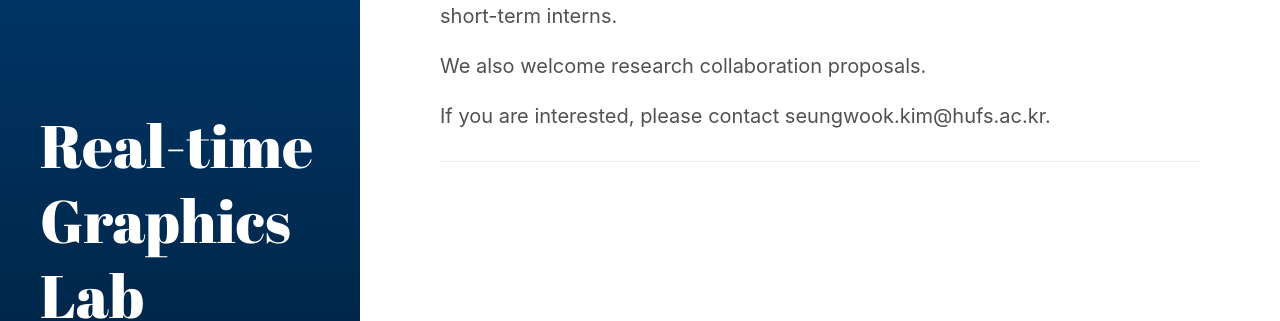
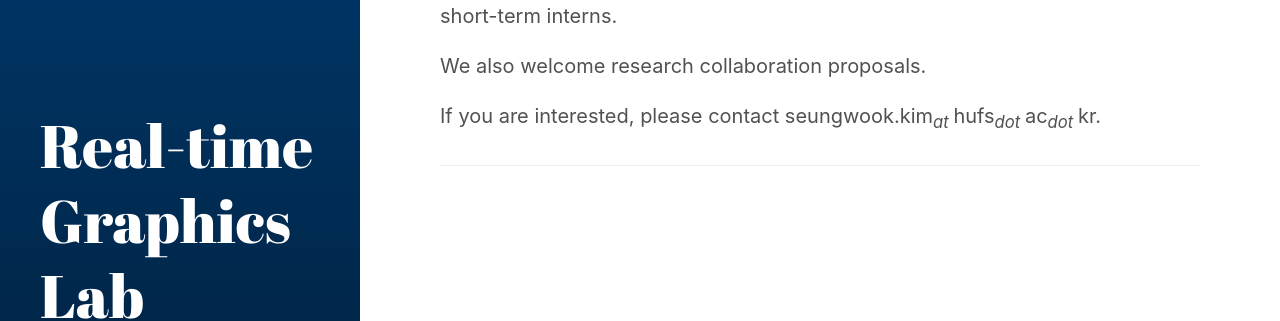
Before and after one commit to God-eunger/God-eunger.github.io, a Jekyll site: the page built from index.md, in a window 1280 px wide. Shown: the part 279-600 px from the top of the page. Built offline with Jekyll 4.4.1, drawn with Linux system fonts in a browser that asks for light colours.

Commit message:
Use at and dot notation for home contact email

```diff
--- a/index.md
+++ b/index.md
@@ -10,6 +10,6 @@ We welcome undergraduate researchers, master's and Ph.D. students, and short-ter
 
 We also welcome research collaboration proposals.
 
-If you are interested, please contact seungwook.kim@hufs.ac.kr.
+If you are interested, please contact seungwook.kim<sub><i>at </i></sub>hufs<sub><i>dot </i></sub>ac<sub><i>dot </i></sub>kr.
 
 <hr>
```
